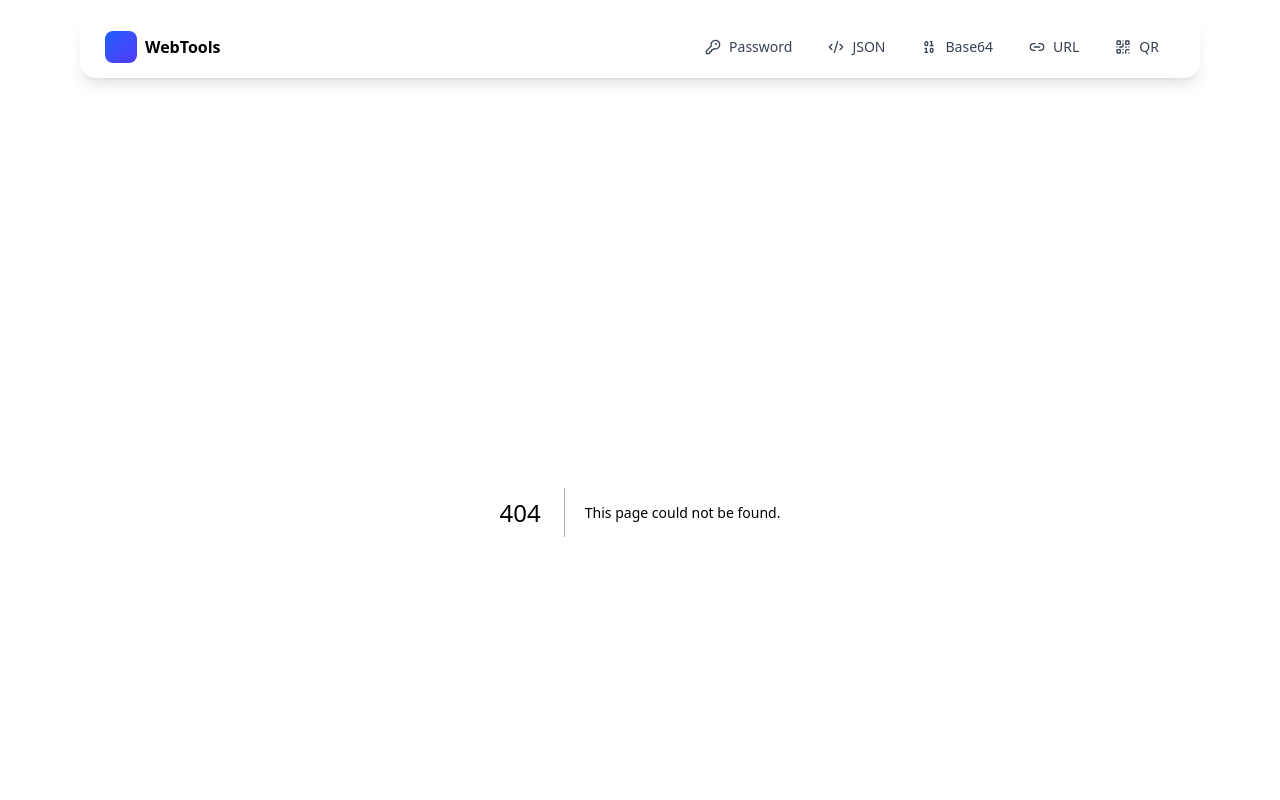
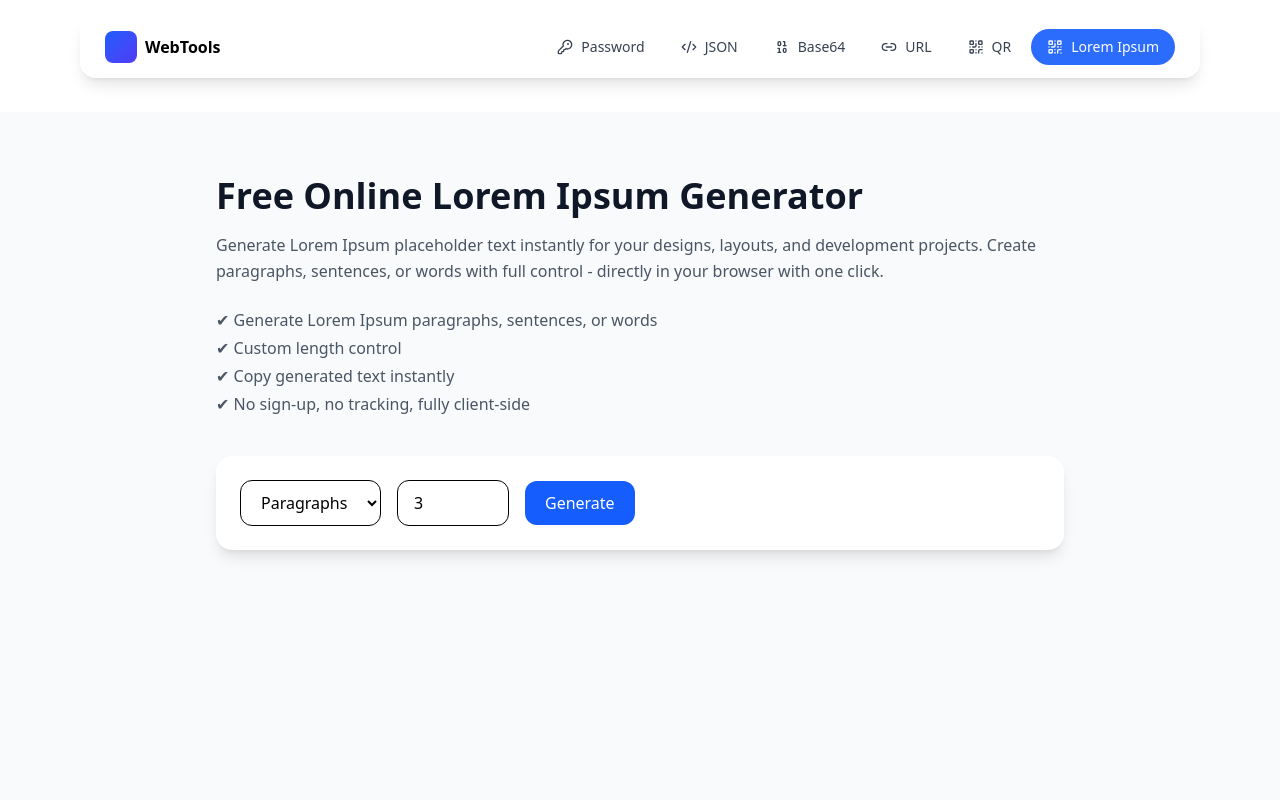
Before and after one commit to anushkaams/WebTools, a Next.js app: page /lorem-ipsum in a window 1280 px wide. Before the commit this address had no page. Shown: the top 800 px of the page. Built offline with nearby package versions, Linux system fonts and the light colour scheme.

Commit message:
Added Lorem Ipsum generator

```diff
--- a/app/json-formatter/page.tsx
+++ b/app/json-formatter/page.tsx
@@ -47,7 +47,7 @@ export default function JsonFormatterPage() {
         <p className="text-gray-600 mb-6 leading-relaxed">
           Format, validate, and minify JSON instantly using this free online
           JSON formatter. Perfect for developers who want to clean up JSON data,
-          validate syntax, or convert minified JSON into a readable format — all
+          validate syntax, or convert minified JSON into a readable format - all
           directly in the browser with no uploads required.
         </p>
 
--- /dev/null
+++ b/app/lorem-ipsum/page.tsx
@@ -0,0 +1,197 @@
+"use client";
+
+import { useState } from "react";
+import { Copy, Check } from "lucide-react";
+
+const LOREM_WORDS = [
+  "lorem",
+  "ipsum",
+  "dolor",
+  "sit",
+  "amet",
+  "consectetur",
+  "adipiscing",
+  "elit",
+  "sed",
+  "do",
+  "eiusmod",
+  "tempor",
+  "incididunt",
+  "ut",
+  "labore",
+  "et",
+  "dolore",
+  "magna",
+  "aliqua",
+  "ut",
+  "enim",
+  "ad",
+  "minim",
+  "veniam",
+  "quis",
+  "nostrud",
+  "exercitation",
+  "ullamco",
+  "laboris",
+  "nisi",
+  "ut",
+  "aliquip",
+  "ex",
+  "ea",
+  "commodo",
+  "consequat",
+  "duis",
+  "aute",
+  "irure",
+  "dolor",
+  "in",
+  "reprehenderit",
+  "in",
+  "voluptate",
+  "velit",
+  "esse",
+  "cillum",
+  "dolore",
+  "eu",
+  "fugiat",
+  "nulla",
+  "pariatur",
+  "excepteur",
+  "sint",
+  "occaecat",
+  "cupidatat",
+  "non",
+  "proident",
+];
+
+function randomWords(count: number) {
+  return Array.from(
+    { length: count },
+    () => LOREM_WORDS[Math.floor(Math.random() * LOREM_WORDS.length)]
+  ).join(" ");
+}
+
+export default function LoremIpsumPage() {
+  const [type, setType] = useState<"paragraphs" | "sentences" | "words">(
+    "paragraphs"
+  );
+  const [count, setCount] = useState(3);
+  const [output, setOutput] = useState("");
+  const [copied, setCopied] = useState(false);
+
+  const generateLorem = () => {
+    let result = "";
+
+    if (type === "words") {
+      result = randomWords(count);
+    }
+
+    if (type === "sentences") {
+      result = Array.from(
+        { length: count },
+        () =>
+          randomWords(8 + Math.floor(Math.random() * 8)).replace(/^./, (c) =>
+            c.toUpperCase()
+          ) + "."
+      ).join(" ");
+    }
+
+    if (type === "paragraphs") {
+      result = Array.from({ length: count }, () =>
+        Array.from(
+          { length: 4 + Math.floor(Math.random() * 3) },
+          () =>
+            randomWords(8 + Math.floor(Math.random() * 8)).replace(/^./, (c) =>
+              c.toUpperCase()
+            ) + "."
+        ).join(" ")
+      ).join("\n\n");
+    }
+
+    setOutput(result);
+    setCopied(false);
+  };
+
+  const copyToClipboard = async () => {
+    await navigator.clipboard.writeText(output);
+    setCopied(true);
+    setTimeout(() => setCopied(false), 1500);
+  };
+
+  return (
+    <main className="min-h-screen bg-gray-50">
+      <div className="max-w-4xl mx-auto px-6 py-16">
+        {/* SEO Heading */}
+        <h1 className="text-4xl font-bold text-gray-900 mb-4">
+          Free Online Lorem Ipsum Generator
+        </h1>
+
+        {/* SEO Description */}
+        <p className="text-gray-600 mb-6 leading-relaxed">
+          Generate Lorem Ipsum placeholder text instantly for your designs,
+          layouts, and development projects. Create paragraphs, sentences, or
+          words with full control - directly in your browser with one click.
+        </p>
+
+        {/* SEO Feature List */}
+        <ul className="text-gray-600 mb-10 list-none space-y-1">
+          <li>✔ Generate Lorem Ipsum paragraphs, sentences, or words</li>
+          <li>✔ Custom length control</li>
+          <li>✔ Copy generated text instantly</li>
+          <li>✔ No sign-up, no tracking, fully client-side</li>
+        </ul>
+
+        <section className="bg-white rounded-2xl shadow-lg p-6 space-y-6">
+          {/* Controls */}
+          <div className="flex flex-wrap gap-4 items-center">
+            <select
+              value={type}
+              onChange={(e) =>
+                setType(e.target.value as "paragraphs" | "sentences" | "words")
+              }
+              className="border rounded-xl px-4 py-2.5 bg-white"
+            >
+              <option value="paragraphs">Paragraphs</option>
+              <option value="sentences">Sentences</option>
+              <option value="words">Words</option>
+            </select>
+
+            <input
+              type="number"
+              min={1}
+              max={100}
+              value={count}
+              onChange={(e) => setCount(Number(e.target.value))}
+              className="border rounded-xl px-4 py-2.5 w-28"
+              aria-label="Count"
+            />
+
+            <button
+              onClick={generateLorem}
+              className="bg-blue-600 text-white px-5 py-2.5 rounded-xl hover:bg-blue-700 transition"
+            >
+              Generate
+            </button>
+
+            {output && (
+              <button
+                onClick={copyToClipboard}
+                className="border px-5 py-2.5 rounded-xl flex items-center gap-2 hover:bg-gray-100 transition"
+              >
+                {copied ? <Check size={16} /> : <Copy size={16} />}
+                {copied ? "Copied" : "Copy Text"}
+              </button>
+            )}
+          </div>
+
+          {/* Output */}
+          {output && (
+            <pre className="bg-gray-100 text-gray-900 rounded-xl p-4 text-sm whitespace-pre-wrap leading-relaxed max-h-96 overflow-auto">
+              {output}
+            </pre>
+          )}
+        </section>
+      </div>
+    </main>
+  );
+}
--- a/components/Navbar.tsx
+++ b/components/Navbar.tsx
@@ -22,6 +22,7 @@ const tools = [
   { name: "Base64", href: "/base64", icon: Binary },
   { name: "URL", href: "/url-encoder", icon: Link2 },
   { name: "QR", href: "/qrcode", icon: QrCode },
+  { name: "Lorem Ipsum", href: "/lorem-ipsum", icon: QrCode },
 ];
 
 export default function Navbar() {
```
